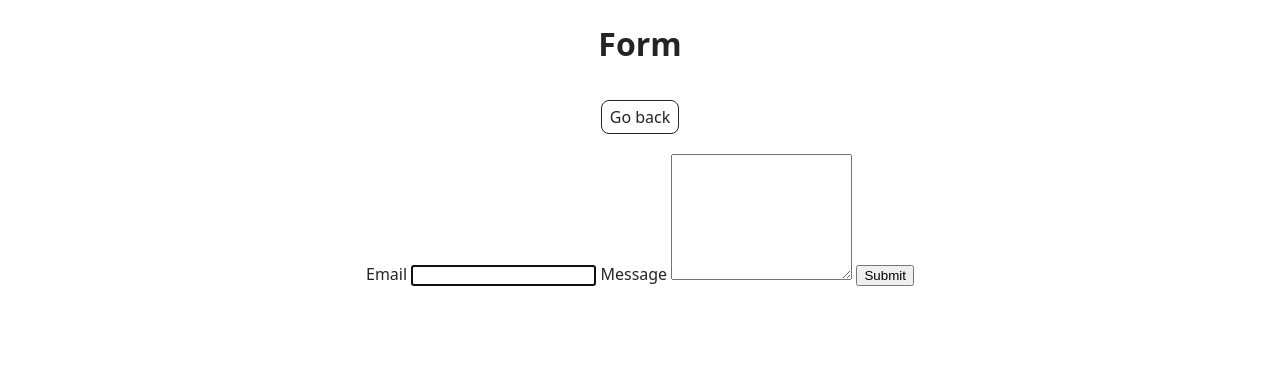
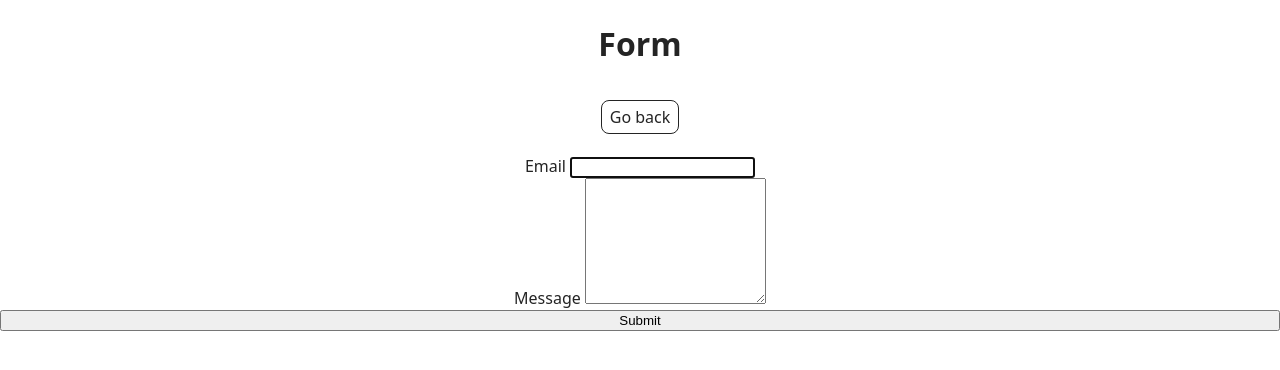
Before and after one commit to katerynakyryliuk2024/goit-js-hw-09, a website built with Vite: page src/2-form.html in a window 1280 px wide. Built offline with nearby package versions, Linux system fonts and the light colour scheme.

Commit message:
form updates

```diff
--- /dev/null
+++ b/src/css/2-form.css
@@ -0,0 +1,4 @@
+.feedback-form{
+    display: flex;
+    flex-direction: column;
+}
--- a/src/css/styles.css
+++ b/src/css/styles.css
@@ -16,3 +16,4 @@
 @import url('./badges.css');
 @import url('./back-link.css');
 @import url('./1-gallery.css');
+@import url('./2-form.css');
```
